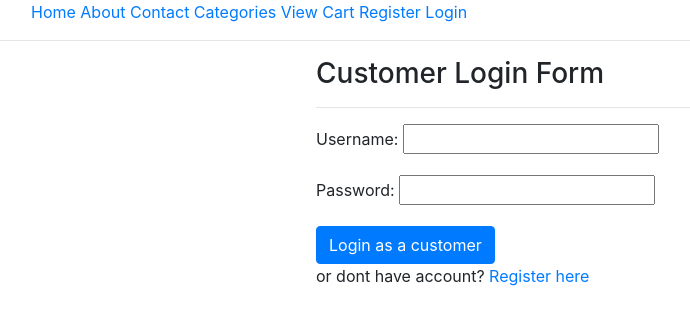
After one commit to UmeshBabu7/Ecommerce-Website, a Django app: page /login/ in a window 1280 px wide. The commit adds this page. Shown: the top 325 px of the page, without its empty margins (54-744 px from the left). Run offline with Django 5.2, Linux system fonts and the light colour scheme; some libraries are stand-ins or nearby versions.

Commit message:
Customer Registration, Login and Logout

```diff
--- a/website/ecomapp/forms.py
+++ b/website/ecomapp/forms.py
@@ -1,7 +1,30 @@
 from django import forms
-from .models import Order
+from .models import Order,Customer
+from django.contrib.auth.models import User
 
 class CheckoutForm(forms.ModelForm):
     class Meta:
         model=Order
         fields=['ordered_by','shipping_address','mobile','email']
+
+
+class CustomerRegistrationForm(forms.ModelForm):
+    username=forms.CharField(widget=forms.TextInput())
+    password=forms.CharField(widget=forms.PasswordInput())
+    email=forms.CharField(widget=forms.EmailInput())
+
+    class Meta:
+        model=Customer
+        fields=['username','password','email','full_name','address']
+
+    def clean_username(self):
+        uname=self.cleaned_data.get('username')
+        if User.objects.filter(username=uname).exists():
+            raise forms.ValidationError(
+                "Customer with this username already exists"
+            )
+        return uname
+
+class CustomerLoginForm(forms.Form):
+    username=forms.CharField(widget=forms.TextInput())
+    password=forms.CharField(widget=forms.PasswordInput())
--- a/website/ecomapp/urls.py
+++ b/website/ecomapp/urls.py
@@ -14,6 +14,11 @@ urlpatterns = [
     path("manage-cart/<int:cp_id>/", ManageCartView.as_view(), name="managecart"),
     path("empty-cart/", EmptyCartView.as_view(), name="emptycart"),
     path("checkout/", CheckoutView.as_view(), name="checkout"),
+    path("register/",
+         CustomerRegistrationView.as_view(), name="customerregistration"),
+    path("logout/", CustomerLogoutView.as_view(), name="customerlogout"),
+    path("login/", CustomerLoginView.as_view(), name="customerlogin"),
+
 
 
 
--- a/website/ecomapp/views.py
+++ b/website/ecomapp/views.py
@@ -1,8 +1,9 @@
 from django.shortcuts import render,redirect
-from django.views.generic import TemplateView,View,CreateView
+from django.views.generic import TemplateView,View,CreateView,FormView
 from .models import *
 from .forms import *
 from django.urls import reverse_lazy
+from django.contrib.auth import authenticate,login,logout
 
 # Create your views here.
 
@@ -165,6 +166,51 @@ class CheckoutView(CreateView):
         return super().form_valid(form)
 
 
+class CustomerRegistrationView(CreateView):
+    template_name = "customerregistration.html"
+    form_class = CustomerRegistrationForm
+    success_url = reverse_lazy("ecomapp:home")
+
+    def form_valid(self, form):
+        username = form.cleaned_data.get("username")
+        password = form.cleaned_data.get("password")
+        email = form.cleaned_data.get("email")
+        user = User.objects.create_user(username, email, password)
+        form.instance.user = user
+        login(self.request, user)
+        return super().form_valid(form)
+
+
+
+class CustomerLogoutView(View):
+    def get(self, request):
+        logout(request)
+        return redirect("ecomapp:home")
+
+
+class CustomerLoginView(FormView):
+    template_name = "customerlogin.html"
+    form_class = CustomerLoginForm
+    success_url = reverse_lazy("ecomapp:home")
+
+    # form_valid method is a type of post method and is available in createview formview and updateview
+    def form_valid(self, form):
+        uname = form.cleaned_data.get("username")
+        pword = form.cleaned_data["password"]
+        usr = authenticate(username=uname, password=pword)
+        if usr is not None and usr.customer:
+            login(self.request, usr)
+        else:
+            return render(self.request, self.template_name, {"form": self.form_class, "error": "Invalid credentials"})
+
+        return super().form_valid(form)
+
+
+
+
+
+
+
 
 
 
--- a/website/templates/base.html
+++ b/website/templates/base.html
@@ -13,6 +13,14 @@
     <a href="{% url 'ecomapp:contact' %}">Contact</a>
     <a href="{% url 'ecomapp:allproducts' %}">Categories</a>
     <a href="{% url 'ecomapp:mycart' %}">View Cart</a>
+
+    {% if request.user.customer %}
+    welcome {{request.user.username}}!
+    <a href="{% url 'ecomapp:customerlogout' %}">Logout</a>
+    {% else %}
+    <a href="{% url 'ecomapp:customerregistration' %}">Register</a>
+    <a href="{% url 'ecomapp:customerlogin' %}">Login</a>
+    {% endif %}
     </div>
     <hr>
 
--- /dev/null
+++ b/website/templates/customerlogin.html
@@ -0,0 +1,27 @@
+{% extends "base.html" %}
+
+{% block title %}Customer Login {% endblock %}
+
+{% block content %}
+<style>
+    .errorlist{
+        color: red;
+    }
+</style>
+<div class="container">
+    <div class="row">
+        <div class="col-md-6 mx-auto">
+            <h3>Customer Login Form </h3><hr>
+            <form action="" method="POST">
+                {% csrf_token %}
+                {{form.as_p}}
+                <button class="btn btn-primary">Login as a customer </button>
+                {% if error %}
+                <li style='color: red;'>{{error}}</li>
+                {% endif %}
+            </form>
+            <p>or dont have account? <a href="{% url 'ecomapp:customerregistration' %}">Register here</a></p>
+        </div>
+    </div>
+</div>
+{% endblock %}
```
Also changed, not shown: website/templates/customerregistration.html (added, +24 -0 lines).
